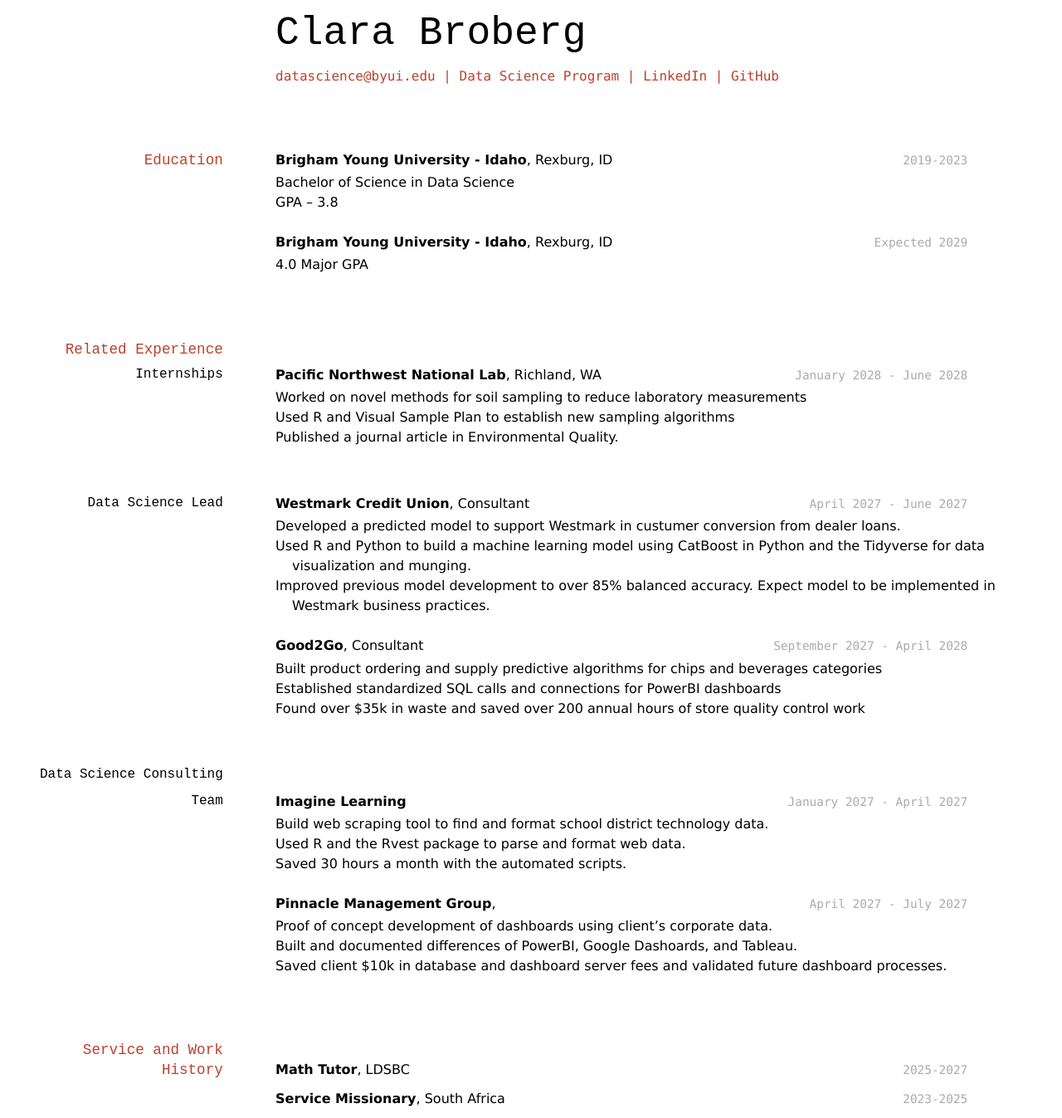
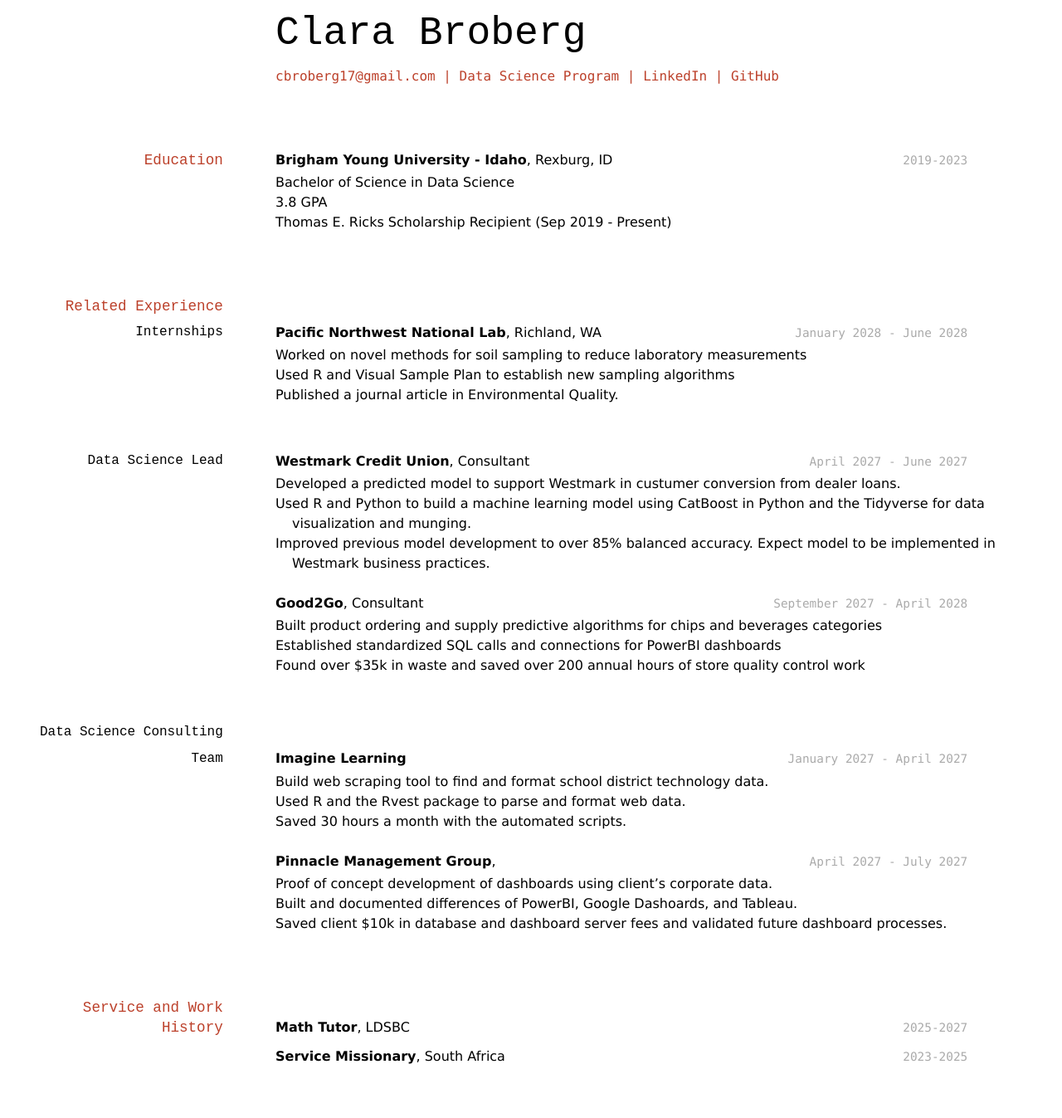
Before and after one commit to wadygmz/broberg_resume, a Jekyll site: the page built from docs/index.md, in a window 1280 px wide. Shown: the whole page at 83% size. Built offline with Jekyll 4.4.1, drawn with Linux system fonts in a browser that asks for light colours; after the commit the page ends 1296 px from its top, so only the background shows below that.

Commit message:
Update index.md

```diff
--- a/docs/index.md
+++ b/docs/index.md
@@ -5,7 +5,7 @@
 # Clara Broberg
 
 <div id="webaddress">
-<a href="datascience@byui.edu">datascience@byui.edu</a>
+<a href="cbroberg17@gmail.com">cbroberg17@gmail.com</a>
 | <a href="https://byuidatascience.github.io/development.html">Data Science Program</a>
 | <a href="https://www.linkedin.com/groups/13537407/">LinkedIn</a>
 | <a href="https://github.com/byuids-resumes">GitHub</a>
@@ -19,12 +19,8 @@
 __Brigham Young University - Idaho__, Rexburg, ID
 
 - Bachelor of Science in Data Science
-- GPA – 3.8
-
-`Expected 2029`
-__Brigham Young University - Idaho__, Rexburg, ID
-
-- 4.0 Major GPA
+- 3.8 GPA
+- Thomas E. Ricks Scholarship Recipient (Sep 2019 - Present)
 
 
 ## Related Experience
```
